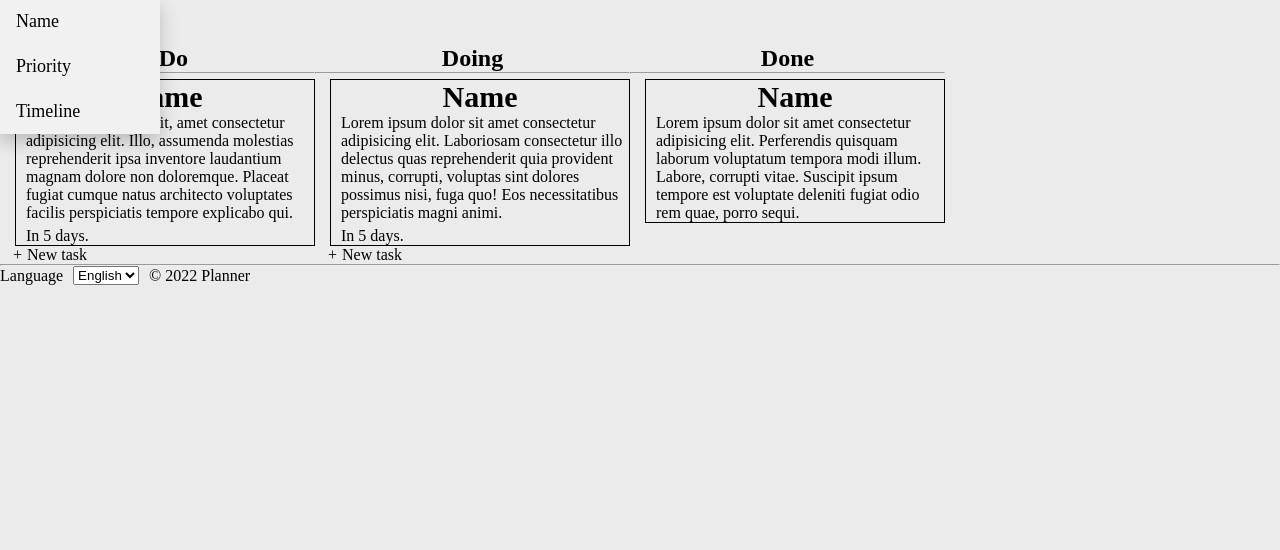
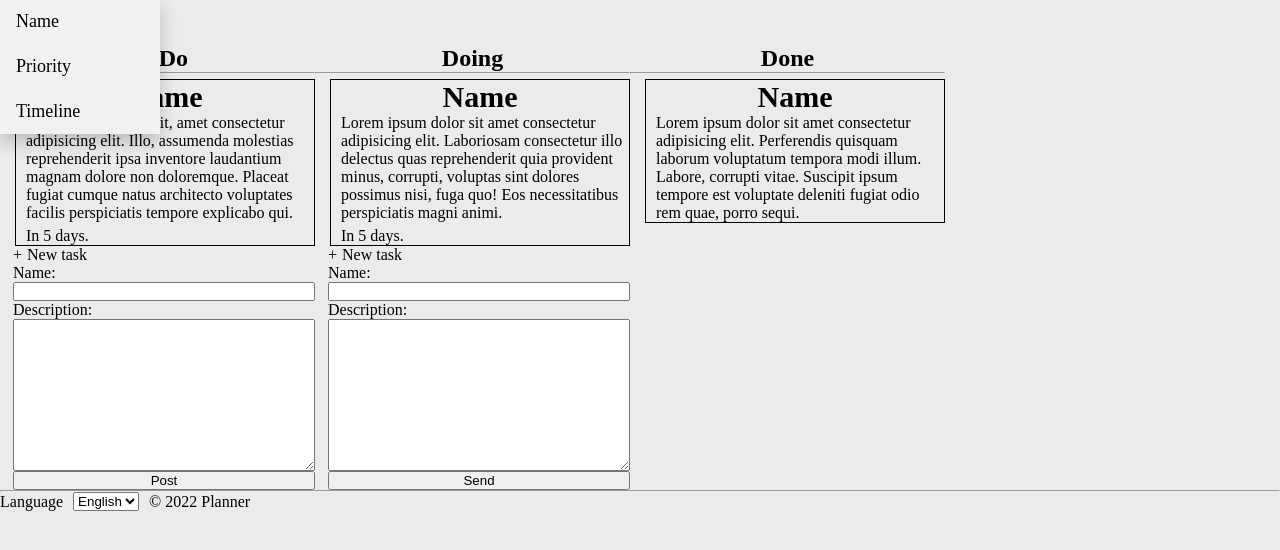
Before and after one commit to AxelKirac/MyOldTraining, a PHP site: page / in a window 1280 px wide. Shown: the part 32-582 px from the top of the page. Run offline with PHP 8.4, Linux system fonts and the light colour scheme.

Commit message:
Correct Index

```diff
--- a/assets/css/style.css
+++ b/assets/css/style.css
@@ -164,10 +164,15 @@ header {
   }
 }
 
-.toDo_newTask, .doing_newTask, .done_newTask {
+.toDo_newTask_title, .doing_newTask_title {
   display: flex;
   flex-direction: row;
   gap: 5px;
+}
+
+.maketask {
+  display: flex;
+  flex-direction: column;
 }
 
 .footer {
--- a/assets/css/style.scss
+++ b/assets/css/style.scss
@@ -17,13 +17,20 @@
         flex-direction: row;
     }
 }
-.toDo, .doing, .done {
+.toDo, .doing {
     &_newTask {
-        display: flex;
-        flex-direction: row;
-        gap: 5px;
+        &_title {
+            display: flex;
+            flex-direction: row;
+            gap: 5px;
+        }
     }
 }
+.maketask {
+    display: flex;
+    flex-direction: column;
+}
+
 .footer {
     display: flex;
     flex-direction: row;
--- /dev/null
+++ b/assets/scripts/taskMaker.js
@@ -0,0 +1,36 @@
+const todoNewTask = document.querySelector('.toDo_newTask');
+const doingNewTask = document.querySelector('.doing_newTask');
+todoNewTask.addEventListener('click', (e) => {
+    let icon = newTaskIcon('todo');
+    if(icon !== null)
+    {
+        if(icon.innerHTML === '-')
+        {
+            icon.innerHTML = '+';
+        }
+        else
+        {
+            icon.innerHTML = '-';
+        }
+    }
+});
+doingNewTask.addEventListener('click', (e) => {
+    //newTaskIcon('doing');
+});
+
+function newTaskIcon(event) {
+    let newTaskIcon;
+    switch(event)
+    {
+        case 'todo':
+            newTaskIcon = document.querySelector('.toDo_newTask_title > .toDo_newTask_icon');
+            break;
+        case 'doing':
+            newTaskIcon = document.querySelector('.doing_newTask_title > .toDo_newTask_icon');
+            break;
+        default:
+            newTaskIcon = null;
+            break;
+    }
+    return newTaskIcon;
+}
--- a/index.html
+++ b/index.html
@@ -8,6 +8,7 @@
         <!--<link rel="icon" href="assets/img/logo.jpg">-->
         <link rel="stylesheet" href="assets/css/style.css">
         <script defer src="main.js"></script>
+        <script defer src="assets/scripts/taskMaker.js"></script>
         <script defer src="assets/scripts/toggleTheme.js"></script>
     </head>
     <body class="light">
@@ -25,15 +26,15 @@
                     <div class="dropbtn light">Filter</div>
                     <div class="dropdown-content light">
                         <div class="dropdown-content-todo">
-                            <input type="checkbox" class="dropdown-content-checkbox" value="true">
+                            <input type="checkbox" class="dropdown-content-checkbox" checked>
                             <p>To do</p>
                         </div>
                         <div class="dropdown-content-doing">
-                            <input type="checkbox" class="dropdown-content-checkbox" value="true">
+                            <input type="checkbox" class="dropdown-content-checkbox" checked>
                             <p>Doing</p>
                         </div>
                         <div class="dropdown-content-done">
-                            <input type="checkbox" class="dropdown-content-checkbox" value="true">
+                            <input type="checkbox" class="dropdown-content-checkbox" checked>
                             <p>Done</p>
                         </div>
                     </div>
@@ -57,8 +58,17 @@
                         </article>
                     </div>
                     <div class="toDo_newTask">
-                        <p class="toDo_newTask_icon">+</p>
-                        <p class="toDo_newTask_title">New task</p>
+                        <div class="toDo_newTask_title">
+                            <p class="toDo_newTask_icon">+</p>
+                            <p class="toDo_newTask_title">New task</p>
+                        </div>
+                        <div class="maketask">
+                            <label for="name">Name:</label>
+                            <input type="text" name="name" minlength="2" maxlength="20" size="10" required>
+                            <label for="description">Description:</label>
+                            <textarea name="description" cols="30" rows="10"></textarea>
+                            <input type="submit" value="Post">
+                        </div>
                     </div>
                 </section>
                 <section class="doing">
@@ -74,8 +84,17 @@
                         </article>
                     </div>
                     <div class="doing_newTask">
-                        <p class="doing_newTask_icon">+</p>
-                        <p class="doing_newTask_title">New task</p>
+                        <div class="doing_newTask_title">
+                            <p class="doing_newTask_icon">+</p>
+                            <p class="doing_newTask_title">New task</p>
+                        </div>
+                        <div class="maketask">
+                            <label for="name">Name:</label>
+                            <input type="text" name="name" minlength="2" maxlength="20" size="10" required>
+                            <label for="description">Description:</label>
+                            <textarea name="description" cols="30" rows="10"></textarea>
+                            <input type="submit" value="Send">
+                        </div>
                     </div>
                 </section>
                 <section class="done">
```
Also changed, not shown: main.js (line endings or trailing spaces).
